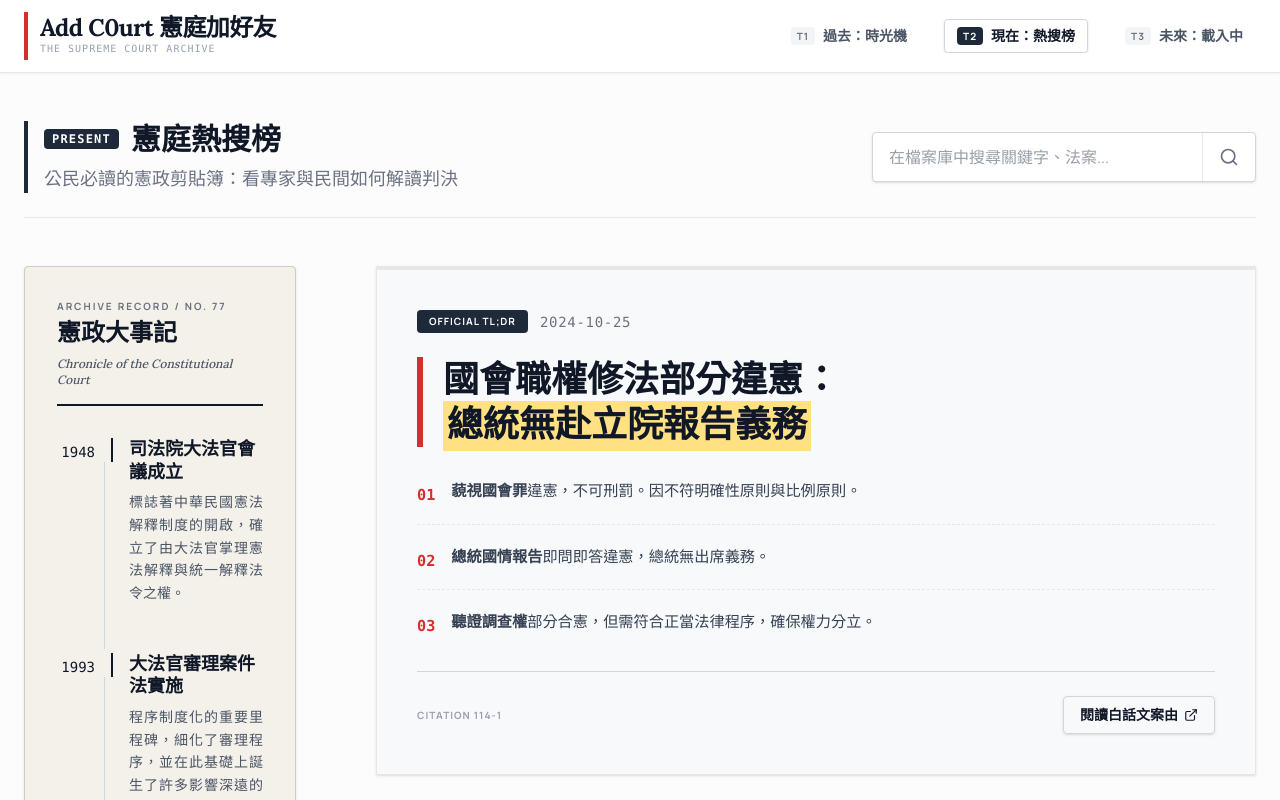
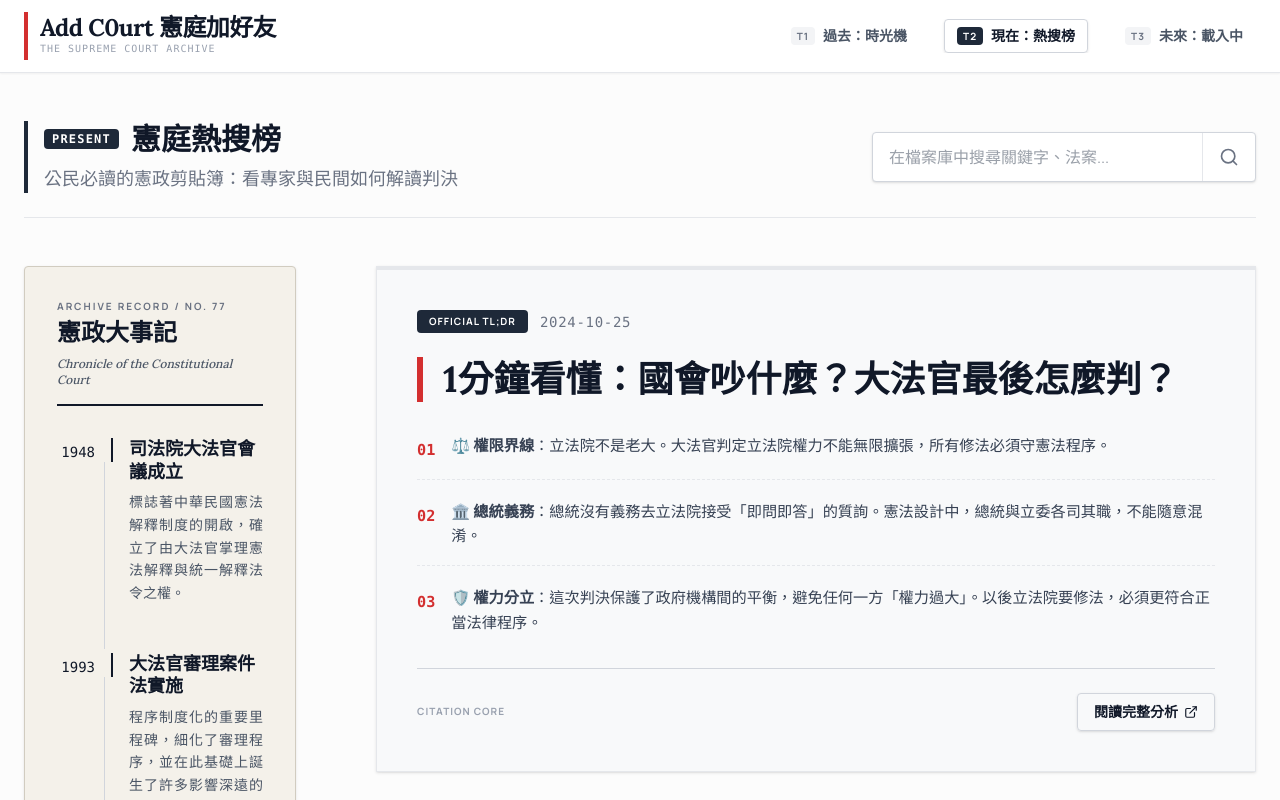
Before and after one commit to ipaaa/constitution, a Next.js app: page /present in a window 1280 px wide. Shown: the top 800 px of the page. Built offline with nearby package versions, Linux system fonts and the light colour scheme.

Commit message:
feat: make OfficialTLDR dynamic and implement Option A (Quick Briefing)

```diff
--- a/Documents/spreadsheet_template.md
+++ b/Documents/spreadsheet_template.md
@@ -45,3 +45,11 @@ d5,Reels,1分鐘看懂114年憲判字第1號！,司改會,2025,Approved,快速
 2. **鎖定 Status 欄位**：您可以將 `status` 欄位設為「資料驗證」下拉選單（值為：Draft, Needs Review, Approved）。
 3. **新增 owl_comment**：這是給「貓頭鷹法官」的白話總結。如果您在某列填寫了此欄位，網頁上就會出現可愛的貓頭鷹點評泡泡喔！
 4. **圖片網址**：`image_url` 可以直接使用 Unsplash 的連結，或您專案內的靜態路徑。
+5. **📌 特別標記：Official TL;DR (官方導讀)**：
+   若要更新 Track 2 右側最上方的「官方導讀」區塊，請在試算表中新增一列，並設定以下欄位：
+   - **ID**: 必須填寫 `tldr` (全小寫)
+   - **Category**: 填寫 `Official TL;DR`
+   - **Title**: 填寫導讀大標題 (例如：1分鐘看懂...)
+   - **Author**: 填寫 `憲公室` 或 `憲法法庭`
+   - **Abstract**: 填寫 3 個重點，中間以 **換行** 分隔。支援 `**粗體**` 語法。
+   - **Link**: 填寫原始判決或分析連結。
--- a/src/app/present/page.tsx
+++ b/src/app/present/page.tsx
@@ -103,42 +103,45 @@ const CourtTimeline = () => {
   );
 };
 
-const OfficialTLDR = () => (
-  <div className="bg-[#f8f9fa] border-t-4 border-black border-l border-r border-b border-gray-200 p-8 lg:p-10 shadow-sm relative group mb-12">
+const OfficialTLDR = ({ item }: { item?: DiscussionItem }) => {
+  if (!item) return null;
+
+  // Split abstract into rows for the points
+  const points = item.abstract.split(/\r?\n/).filter(p => p.trim());
+
+  return (
+    <div className="bg-[#f8f9fa] border-t-4 border-black border-l border-r border-b border-gray-200 p-6 md:p-10 shadow-sm relative group mb-12">
       <div>
         <div className="flex items-center gap-3 mb-6">
           <span className="bg-gray-800 text-white px-3 py-1 text-[10px] font-bold tracking-widest rounded-sm uppercase">
             Official TL;DR
           </span>
-        <span className="text-sm text-gray-500 font-mono tracking-wider">2024-10-25</span>
+          <span className="text-sm text-gray-500 font-mono tracking-wider">{item.year}</span>
         </div>
-      <h2 className="text-3xl lg:text-4xl font-bold leading-tight mb-8 font-serif text-gray-900 border-l-[6px] border-[#D32F2F] pl-5">
-        國會職權修法部分違憲：<br/>
-        <span className="bg-[#FFE082] px-1 pb-1">總統無赴立院報告義務</span>
+
+        <h2 className="text-2xl md:text-4xl font-bold leading-tight mb-8 font-serif text-gray-900 border-l-[6px] border-[#D32F2F] pl-5">
+          {item.title}
         </h2>
-      <div className="space-y-5 mb-8 text-gray-700 font-medium text-[0.95rem] leading-relaxed">
-        <p className="flex items-start gap-4 pb-4 border-b border-gray-200 border-dashed">
-           <span className="text-[#D32F2F] font-mono mt-1 select-none font-bold">01</span>
-           <span className="flex-1"><strong>藐視國會罪</strong>違憲，不可刑罰。因不符明確性原則與比例原則。</span>
+
+        <div className="space-y-4 md:space-y-5 mb-8 text-gray-700 font-medium text-[0.95rem] leading-relaxed">
+          {points.map((point, idx) => (
+            <p key={idx} className={`flex items-start gap-4 ${idx < points.length - 1 ? 'pb-4 border-b border-gray-200 border-dashed' : ''}`}>
+               <span className="text-[#D32F2F] font-mono mt-1 select-none font-bold">0{idx + 1}</span>
+               <span className="flex-1" dangerouslySetInnerHTML={{ __html: point.replace(/\*\*(.*?)\*\*/g, '<strong>$1</strong>') }}></span>
             </p>
-        <p className="flex items-start gap-4 pb-4 border-b border-gray-200 border-dashed">
-           <span className="text-[#D32F2F] font-mono mt-1 select-none font-bold">02</span>
-           <span className="flex-1"><strong>總統國情報告</strong>即問即答違憲，總統無出席義務。</span>
-        </p>
-        <p className="flex items-start gap-4">
-           <span className="text-[#D32F2F] font-mono mt-1 select-none font-bold">03</span>
-           <span className="flex-1"><strong>聽證調查權</strong>部分合憲，但需符合正當法律程序，確保權力分立。</span>
-        </p>
+          ))}
         </div>
       </div>
-    <div className="pt-6 border-t border-gray-300 mt-4 flex justify-between items-center">
-      <span className="text-[10px] font-bold text-gray-400 tracking-widest uppercase hidden lg:block">Citation 114-1</span>
-      <a href="#" className="inline-flex items-center gap-1.5 text-gray-900 border border-gray-300 px-4 py-2 text-sm font-bold hover:bg-gray-900 hover:text-white transition-colors w-full justify-center lg:w-max rounded-sm shadow-sm">
-        閱讀白話文案由 <ExternalLink size={14} />
+
+      <div className="pt-6 border-t border-gray-300 mt-4 flex flex-col md:flex-row justify-between items-center gap-4">
+        <span className="text-[10px] font-bold text-gray-400 tracking-widest uppercase hidden lg:block">Citation {item.id === 'tldr' ? 'CORE' : item.id}</span>
+        <a href={item.link} className="inline-flex items-center gap-1.5 text-gray-900 border border-gray-300 px-4 py-2 text-sm font-bold hover:bg-gray-900 hover:text-white transition-colors w-full justify-center md:w-max rounded-sm shadow-sm">
+          閱讀完整分析 <ExternalLink size={14} />
         </a>
       </div>
     </div>
   );
+};
 
 const JudgeOwlComment = ({ comment }: { comment: string }) => {
   if (!comment) return null;
@@ -329,7 +332,7 @@ export default function PresentTrack() {
         <div className="lg:col-span-8 xl:col-span-9 flex flex-col lg:pl-4 xl:pl-8 pb-12">
 
           {/* Relocated TL;DR */}
-          <OfficialTLDR />
+          <OfficialTLDR item={DISCUSSIONS_DATA.find(item => item.id === 'tldr')} />
 
           <div className="flex justify-between items-center border-b-2 border-gray-900 pb-3 mb-12">
             <h3 className="text-xl font-bold text-gray-900 font-serif tracking-wider">PUBLIC VOICES <span className="text-gray-400 font-sans font-normal ml-2">問題怎麼看</span></h3>
--- a/src/data/discussions.json
+++ b/src/data/discussions.json
@@ -97,5 +97,14 @@
     "link": "https://www.youtube.com/watch?v=e0u_RKGGIWY",
     "owl_comment": "「這篇太長，我看完了：大法官說快來開會啦！」",
     "vibe": "💡 腦袋升級"
+  },
+  {
+    "id": "tldr",
+    "category": "Official TL;DR",
+    "title": "1分鐘看懂：國會吵什麼？大法官最後怎麼判？",
+    "author": "憲法法庭",
+    "year": "2024-10-25",
+    "abstract": "⚖️ **權限界線**：立法院不是老大。大法官判定立法院權力不能無限擴張，所有修法必須守憲法程序。\r\n🏛️ **總統義務**：總統沒有義務去立法院接受「即問即答」的質詢。憲法設計中，總統與立委各司其職，不能隨意混淆。\r\n🛡️ **權力分立**：這次判決保護了政府機構間的平衡，避免任何一方「權力過大」。以後立法院要修法，必須更符合正當法律程序。",
+    "link": "https://cons.judicial.gov.tw/docdata.aspx?fid=100&id=351239"
   }
 ]
```
Lines whose indentation alone changed are shown as unchanged.
